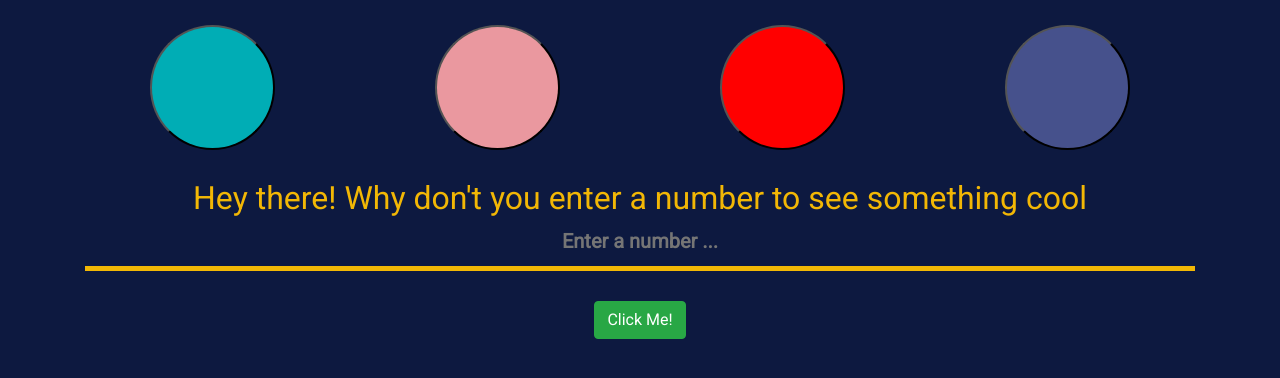
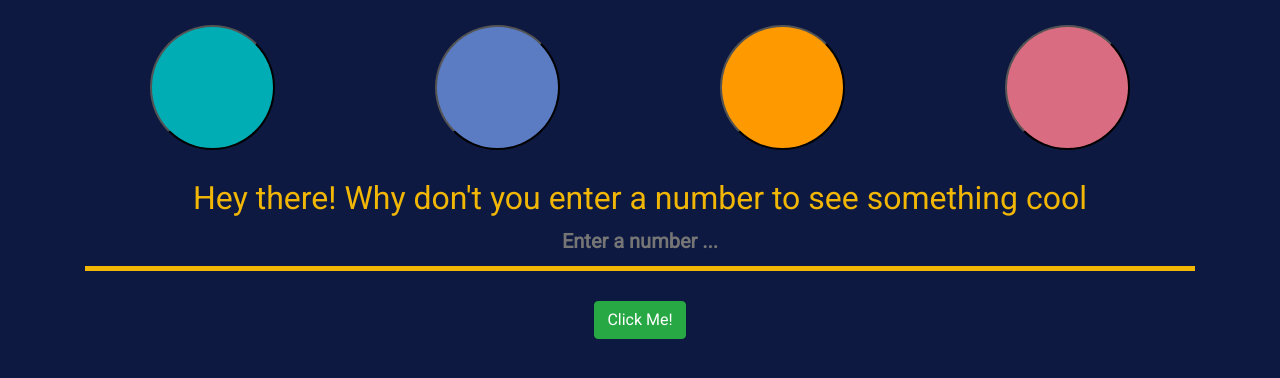
Before and after one commit to wchamberlain89/beep-boop, a plain HTML site: page index.html in a window 1280 px wide. Drawn offline with Linux system fonts and the light colour scheme.

Commit message:
buttons will stand out against background

```diff
--- a/css/styles.css
+++ b/css/styles.css
@@ -79,15 +79,15 @@ input[type=number]::-webkit-outer-spin-button {
 }
 
 #cs2 {
-	background-color: #EA989F;
+	background-color: #5B7CC3;
 }
 
 #cs3 {
-	background-color: #FF0000;
+	background-color: #FF9900;
 }
 
 #cs4 {
-	background-color: #46518C;
+	background-color: #D96C80;
 }
 
 .body-cs1 {
```
